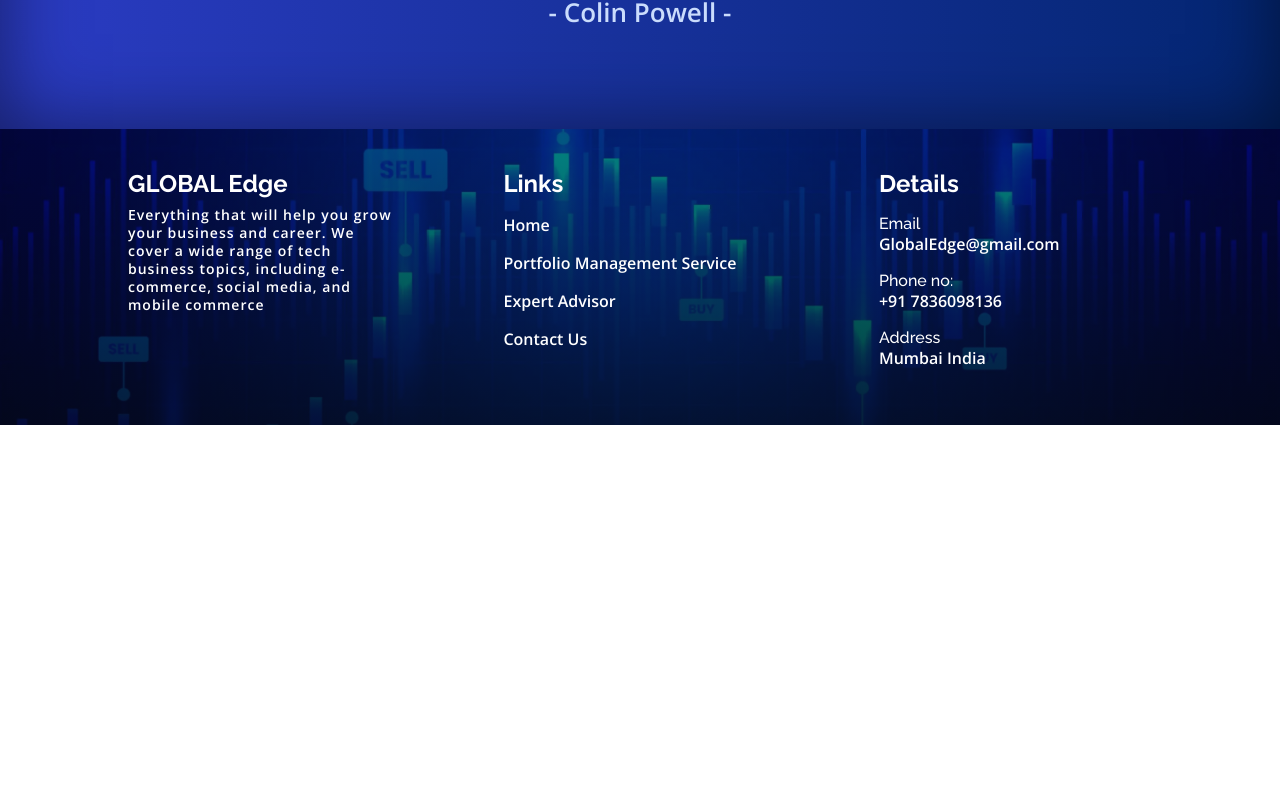
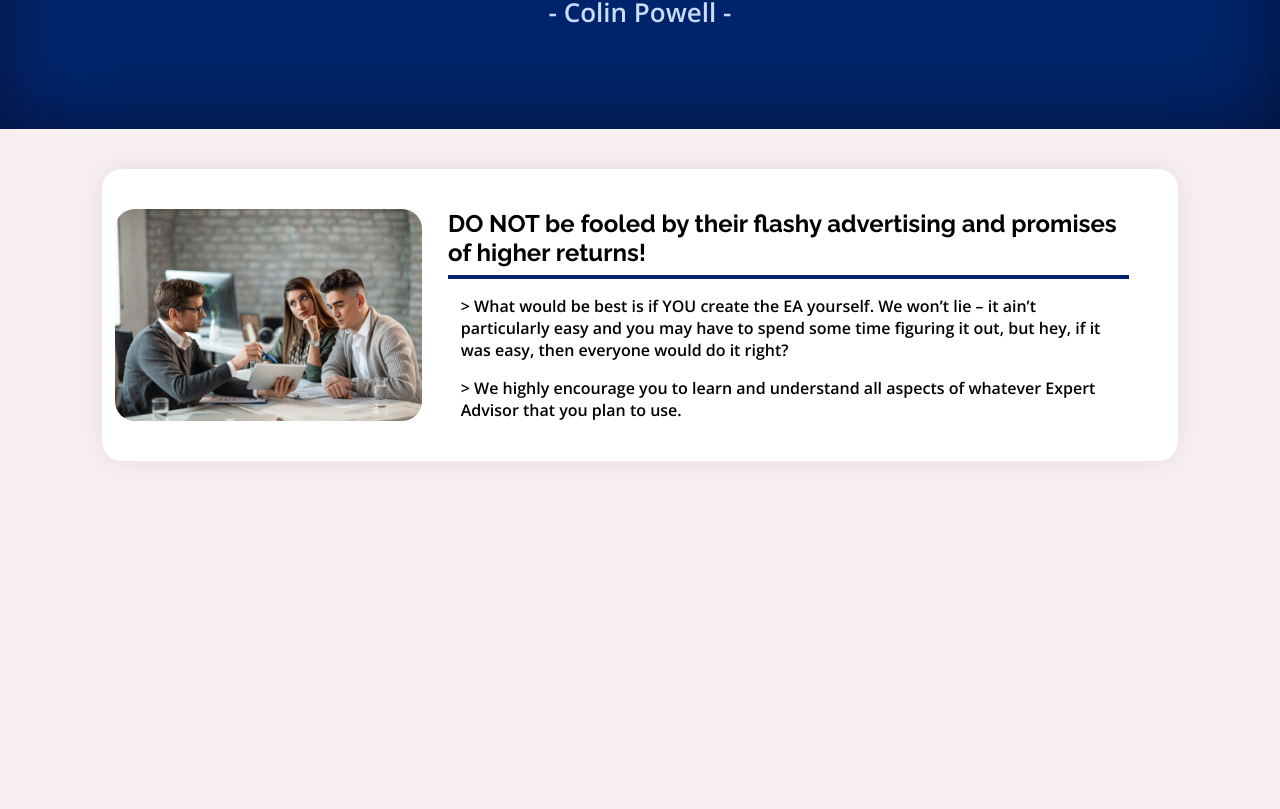
Before and after one commit to abdulsamad2003/prefex-solution, a React (Create React App) app: page /expert-advisor in a window 1280 px wide. Shown: the part 991-1800 px from the top of the page. Before the commit the page ends 1416 px from the top, so only its background shows below. Built offline with nearby package versions, Linux system fonts and the light colour scheme.

Commit message:
add benefit from advisor component

```diff
--- /dev/null
+++ b/src/componets/BenefitOfAdvisor.js
@@ -0,0 +1,27 @@
+import React from 'react'
+import "./BenefitOfAdvisor.scss"
+import financialAdivisor from "../assets/financial-advisor-1.jpg"
+const BenefitOfAdvisor = () => {
+  return (
+    <section className="benefit-of-advisor">
+        <div className="benefit-card">
+            <div className="image-container">
+                <img src={financialAdivisor} width={200} alt="" aria-label='' />
+            </div>
+            <div className="content">
+                <h1 className="main-font">
+                DO NOT be fooled by their flashy advertising and promises of higher returns!
+                </h1>
+                <p className="para-font">
+                 > What would be best is if YOU create the EA yourself. We won’t lie – it ain’t particularly easy and you may have to spend some time figuring it out, but hey, if it was easy, then everyone would do it right?
+                </p>
+                <p className="para-font">
+                 > We highly encourage you to learn and understand all aspects of whatever Expert Advisor that you plan to use.
+                </p>
+            </div>
+        </div>
+    </section>
+  )
+}
+
+export default BenefitOfAdvisor
--- /dev/null
+++ b/src/componets/BenefitOfAdvisor.scss
@@ -0,0 +1,59 @@
+.benefit-of-advisor{
+    width: 100%;
+    height: 100vh;
+    background: rgb(248, 240, 240);
+    padding: 5vh 8vw;
+
+    .benefit-card{
+        border-radius: 20px;
+        background: white;
+        background-size: 400% 400%;
+        box-shadow: 0px 0px 30px 0px rgba(0, 0, 0, 0.08);
+        padding: 5vh 1vw;
+        display: flex;
+        gap: 2vw;
+        &:hover{
+            background: linear-gradient(120deg,  rgb(254, 254, 254), #051d3c, #041a34);
+            animation: roamingBackground 3s ease infinite;
+            background-size: 400% 400%;
+            background-position: 100% 50%;
+            color: white;
+        }
+        .image-container{
+            width: 30%;
+            img{
+                width: 100%;
+                height: 100%;
+                border-radius: 20px;
+            }
+        }
+        .content{
+            width: 70%;
+            display: flex;
+            flex-direction: column;
+            gap: 2vh;
+            h1{
+                width: 95%;
+                border-bottom: 4px solid var(--primary-color);
+                padding: 0 0 1vh 0;
+            }
+            p{
+                width: 90%;
+                margin: 0 0 0 1vw;
+            }
+        }
+    }
+
+}
+
+@keyframes roamingBackground {
+    0% {
+        background-position: 0% 50%;
+    }
+    50% {
+        background-position: 100% 50%;
+    }
+    100% {
+        background-position: 0% 50%;
+    }
+  }
--- a/src/pages/landingpage/ExpertAdvisor.js
+++ b/src/pages/landingpage/ExpertAdvisor.js
@@ -1,6 +1,7 @@
 import React from "react";
 import "./ExpertAdvisor.scss";
 import ColinQuote from "../../componets/ColinQuote";
+import BenefitOfAdvisor from "../../componets/BenefitOfAdvisor";
 const ExpertAdvisor = () => {
   return (
     <>
@@ -22,6 +23,7 @@
           </div>
         </section>
         <ColinQuote/>
+        <BenefitOfAdvisor/>
       </>
   );
 };
--- a/src/pages/landingpage/ExpertAdvisor.scss
+++ b/src/pages/landingpage/ExpertAdvisor.scss
@@ -1,7 +1,7 @@
 .expert-advisor{
         width: 100%;
         position: relative;
-        background: linear-gradient(rgba(4,9,10,.8),rgba(4,9,10,.8)), url('../../assets/business-person.jpg');
+        background: linear-gradient(rgba(4,9,10,.4),rgba(4,9,10,.8)), url(../../assets/portfolio-bg-2.jpg);
         background-size: cover;
         background-position: 50% 50%;
         background-repeat: no-repeat;
```
Also changed, not shown: src/assets/financial-advisor-1.jpg (added), 1 other file (tests, documents, lock files or other folders).
